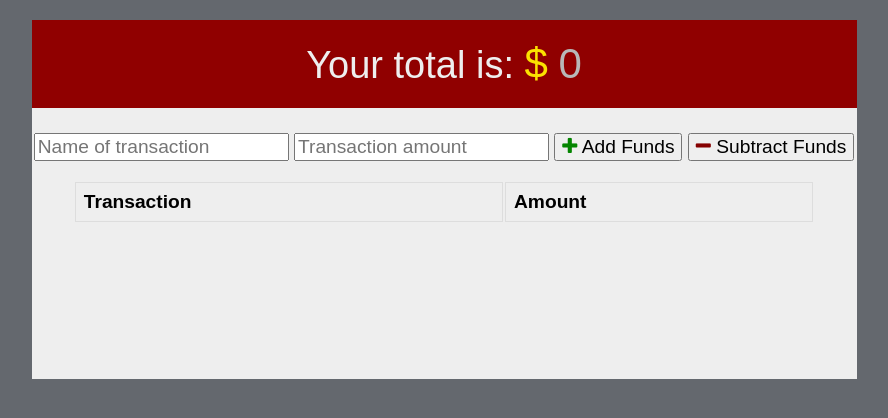
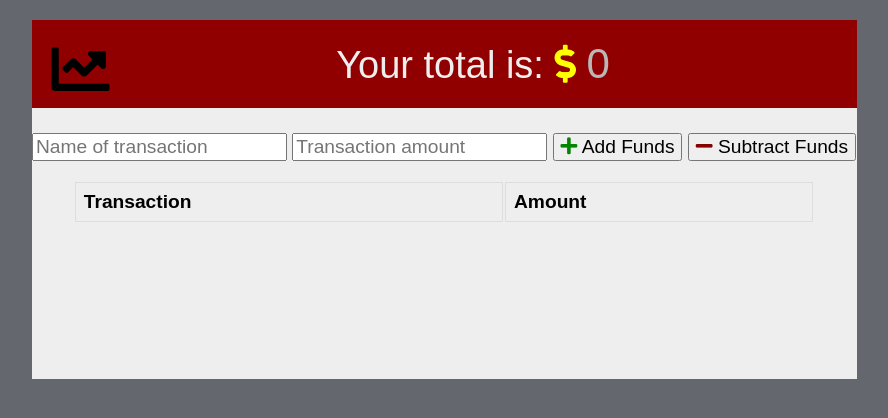
Before and after one commit to MehdiMahmud79/budget-tracker, a website: page public/index.html in a window 1280 px wide. Shown: the whole page, without its empty margins (196-1084 px from the left). Drawn offline with nearby package versions, Linux system fonts and the light colour scheme; no server answers.

Commit message:
add logo

```diff
--- a/public/index.html
+++ b/public/index.html
@@ -7,7 +7,7 @@
   <meta name="theme-color" content="#317EFB">
   <link rel="shortcut icon" href="icons/icon_192x192.png" type="image/x-icon">
 
-  <link rel="stylesheet" href="https://stackpath.bootstrapcdn.com/font-awesome/4.7.0/css/font-awesome.min.css">
+  <link href="https://cdnjs.cloudflare.com/ajax/libs/font-awesome/5.13.0/css/all.min.css" rel="stylesheet">
   <link rel="stylesheet" href="/styles.css">
   <!-- <link rel="manifest" href="manifest.webmanifest"> -->
 
@@ -16,7 +16,7 @@
 <body>
   <div class="wrapper">
     <div class="total">
-      <div class="total">Your total is: <span style="color:rgb(251, 226, 0)">$</span> <span id="total">0</span></div>
+      <div class="total"><i class="fas fa-chart-line" style="font-size:58px; color:black; float:left"></i> Your total is: <i class="fas fa-dollar-sign" style="color:yellow"></i>  <span id="total">0</span></div>
     </div>
 
     <div class="form">
```
